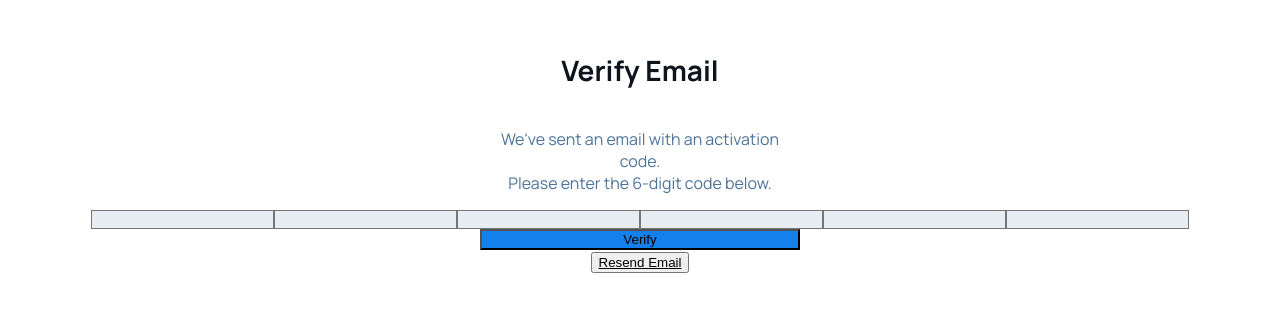
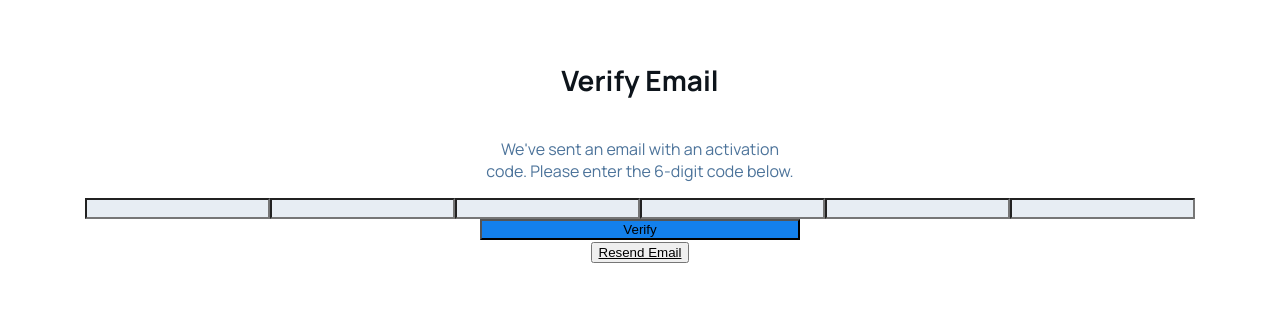
Before and after one commit to xofError/FlowDock, a React (Vite) app in the folder frontend/frontend/: page /#/verify-email in a window 1280 px wide. Shown: the part 250-562 px from the top of the page. Built offline with nearby package versions, Linux system fonts and the light colour scheme; a web font is replaced by a local one.

Commit message:
Update VerifyEmail.jsx

```diff
--- a/frontend/frontend/src/pages/VerifyEmail.jsx
+++ b/frontend/frontend/src/pages/VerifyEmail.jsx
@@ -11,7 +11,6 @@ export default function VerifyEmail() {
     newOtp[index] = value ? value[0] : "";
     setOtp(newOtp);
 
-    // auto-focus next input
     if (index < 5 && value) {
       const nextInput = document.getElementById(`otp-${index + 1}`);
       if (nextInput) nextInput.focus();
@@ -31,21 +30,17 @@ export default function VerifyEmail() {
     <MainLayout>
       <div className="flex flex-col gap-6 font-custom">
 
-        {/* Heading */}
-        <h2 className="text-[#0d141b] text-[28px] font-bold leading-tight text-center pt-2">
+        <h2 className="text-[#0d141b] text-[28px] font-bold text-center pt-2">
           Verify Email
         </h2>
 
-        {/* Description */}
-        <p className="text-center text-sm text-[#4c739a] max-w-[280px] mx-auto">
-          We've sent an email with an activation code.
-          <br />
-          Please enter the 6-digit code below.
+        <p className="text-center text-sm text-[#4c739a] max-w-[320px] mx-auto leading-relaxed">
+          We've sent an email with an activation <br />
+          code. Please enter the 6-digit code below.
         </p>
 
-        {/* OTP Form */}
         <form className="flex flex-col gap-6" onSubmit={handleSubmit}>
-          <div className="flex justify-center gap-3">
+          <div className="flex justify-center gap-3 mt-2">
             {otp.map((digit, i) => (
               <input
                 key={i}
@@ -53,22 +48,21 @@ export default function VerifyEmail() {
                 type="text"
                 maxLength="1"
                 value={digit}
-                onChange={(e) => handleChange(e, i)}
-                className="w-14 h-14 text-center rounded-lg border bg-[#e7edf3] text-[#0d141b] text-lg font-bold focus:outline-none"
+                onChange={e => handleChange(e, i)}
+                className="w-14 h-14 text-center rounded-lg bg-[#e7edf3] text-[#0d141b] text-lg font-bold focus:outline-none"
               />
             ))}
           </div>
 
           <button
             type="submit"
-            className="h-14 w-full rounded-lg bg-[#1380ec] text-white text-lg font-bold mt-4"
+            className="h-14 w-full rounded-lg bg-[#1380ec] text-white text-lg font-bold mt-6"
           >
             Verify
           </button>
         </form>
 
-        {/* Resend Email */}
-        <div className="text-center mt-3">
+        <div className="text-center mt-4">
           <button
             onClick={handleResend}
             className="text-blue-600 underline text-sm"
```
